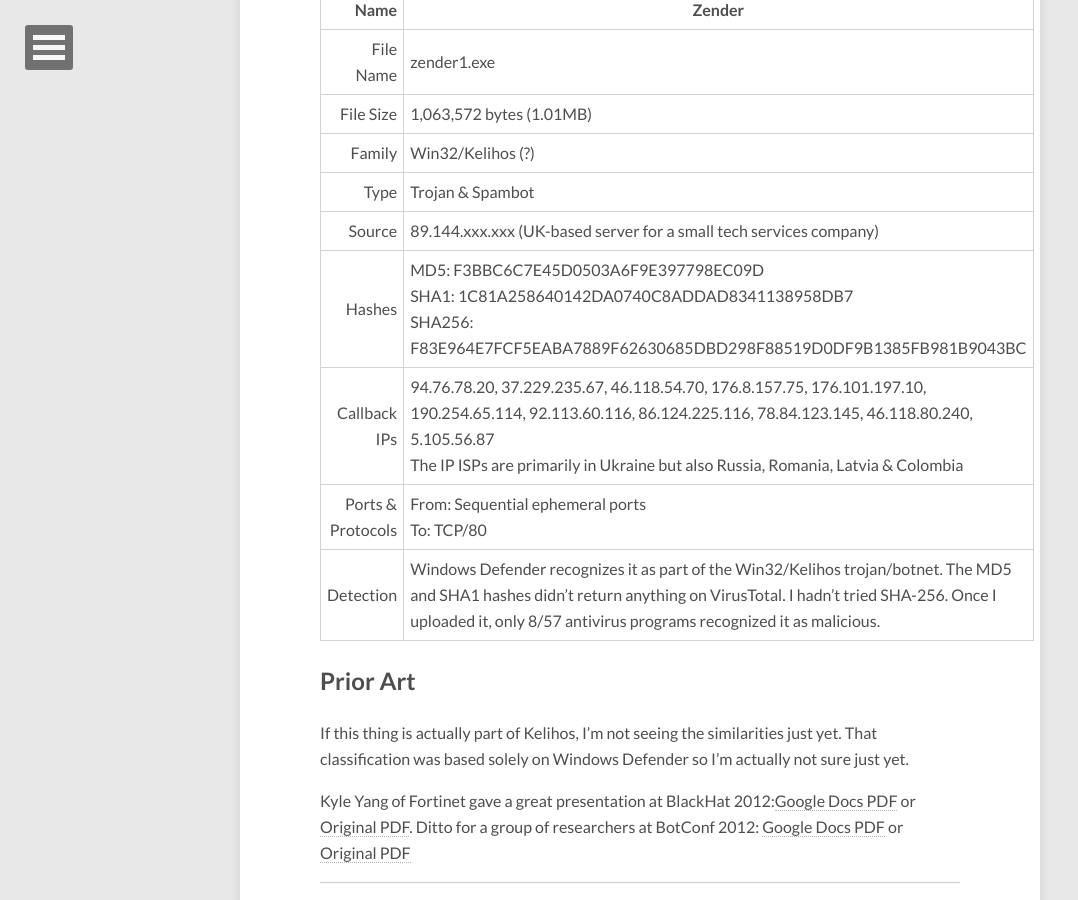
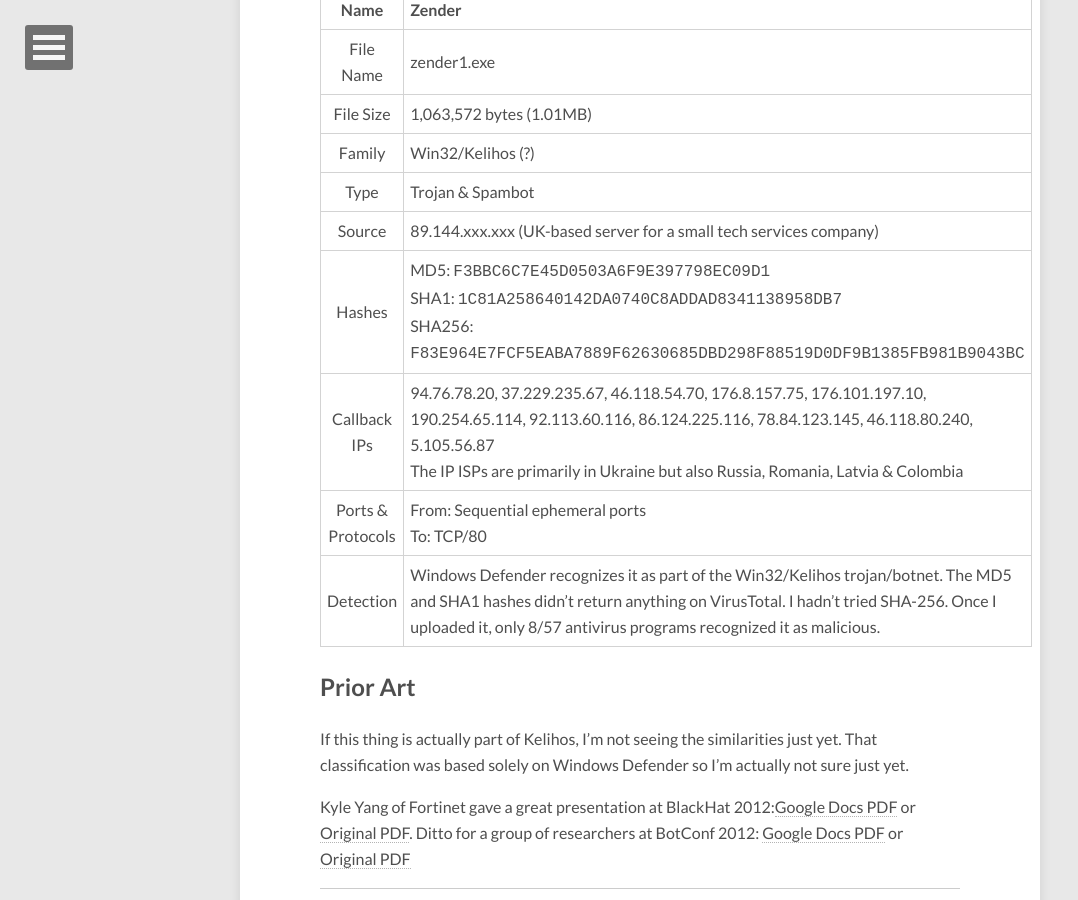
Before and after one commit to sraboy/sraboy.github.io, a Jekyll site: the page built from _posts/2015-06-18-zender_malware_part_i.md, in a window 1280 px wide and 900 px high, scrolled down 1246 px. Shown: the whole window, without its empty margins (0-1078 px from the left). Built offline with Jekyll 4.4.1, drawn with Linux system fonts in a browser that asks for light colours; nearby versions of some CDN libraries; some of the changed text lies outside the part shown.

Commit message:
Fix formatting

```diff
--- a/_posts/2015-06-18-zender_malware_part_i.md
+++ b/_posts/2015-06-18-zender_malware_part_i.md
@@ -36,14 +36,15 @@ My setup is based on a few VMs. The host is a Win8.1 MSI GE70 running VirtualBox
 
 # The Malware
 
+
 | Name | Zender |
-| ----: | ----------- |
+| :----: | :----------- |
 | File Name | zender1.exe |
 | File Size | 1,063,572 bytes (1.01MB) |
 | Family | Win32/Kelihos (?) |
 | Type | Trojan & Spambot |
 | Source | 89.144.xxx.xxx (UK-based server for a small tech services company) |
-| Hashes | MD5: F3BBC6C7E45D0503A6F9E397798EC09D<br>SHA1: 1C81A258640142DA0740C8ADDAD8341138958DB7<br>SHA256: F83E964E7FCF5EABA7889F62630685DBD298F88519D0DF9B1385FB981B9043BC |
+| Hashes | MD5: `F3BBC6C7E45D0503A6F9E397798EC09D1`<br>SHA1: `1C81A258640142DA0740C8ADDAD8341138958DB7`<br>SHA256: `F83E964E7FCF5EABA7889F62630685DBD298F88519D0DF9B1385FB981B9043BC` |
 | Callback IPs | 94.76.78.20, 37.229.235.67, 46.118.54.70, 176.8.157.75, 176.101.197.10, 190.254.65.114, 92.113.60.116, 86.124.225.116, 78.84.123.145, 46.118.80.240, 5.105.56.87<br/> The IP ISPs are primarily in Ukraine but also Russia, Romania, Latvia & Colombia |
 | Ports &<br>Protocols | From: Sequential ephemeral ports<br> To: TCP/80 |
 | Detection | [Windows Defender recognizes it](http://www.microsoft.com/security/portal/threat/encyclopedia/entry.aspx?Name=Win32/Kelihos) as part of the Win32/Kelihos trojan/botnet. The MD5 and SHA1 hashes didn't return anything on VirusTotal. I hadn't tried SHA-256. Once I [uploaded it](https://www.virustotal.com/en/file/f83e964e7fcf5eaba7889f62630685dbd298f88519d0df9b1385fb981b9043bc/analysis/), only 8/57 antivirus programs recognized it as malicious. |
```
Also changed, not shown: other parts of _posts/2015-06-18-zender_malware_part_i.md (+2 -2 lines), _posts/2015-06-22-bratalarm_crackme_part_i.md (+3 -1 lines), _posts/2015-06-23-bratalarm_crackme_part_ii.md (+2 -2 lines), _posts/2015-06-24-bratalarm_crackme_part_iii.md (+1 -1 lines), _posts/2015-08-11-project_updates.md (+0 -2 lines), _posts/2015-08-13-bratalarm_crackme_part_iv.md (+4 -4 lines).
